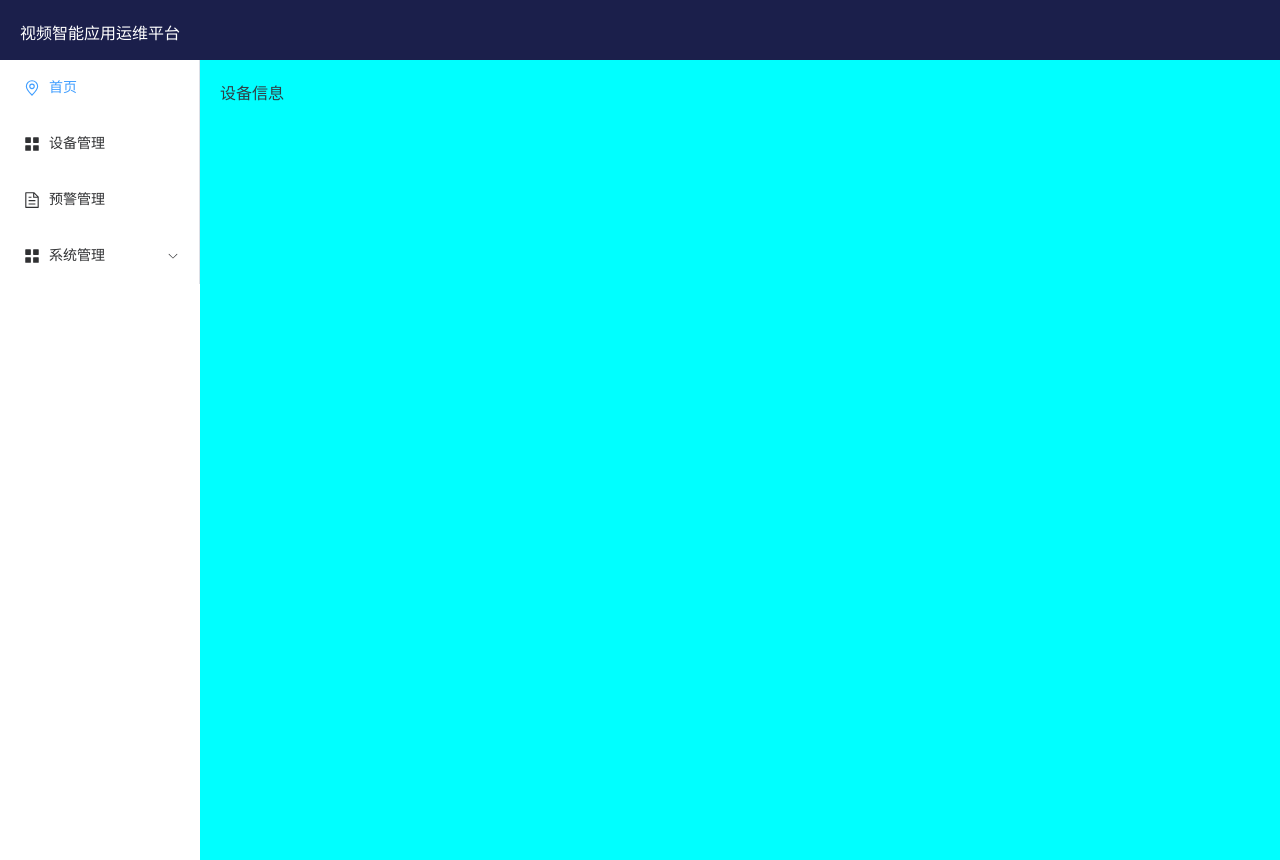
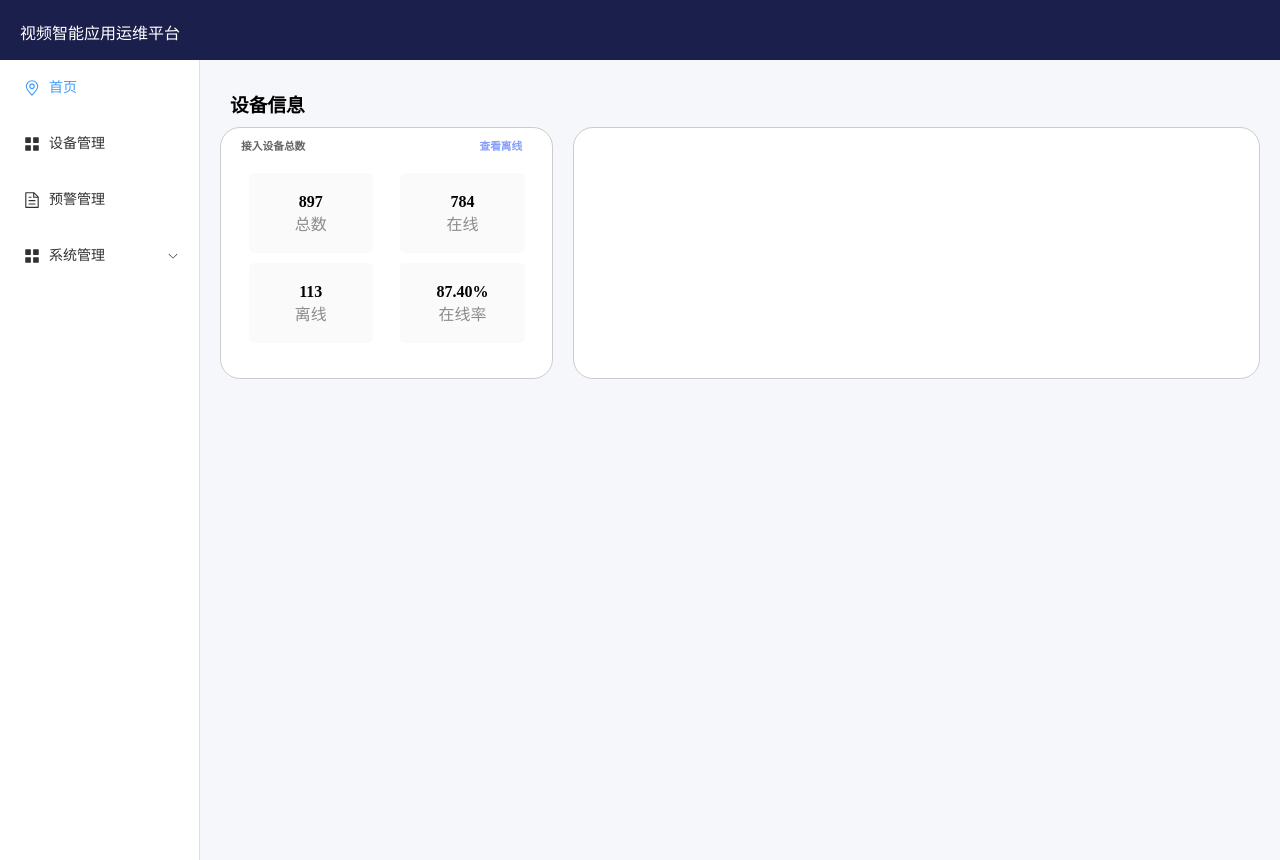
Before and after one commit to God-dev1ce/cameraTardet, a Vue app in the folder web/: page /device_info in a window 1280 px wide. Built offline with nearby package versions, Linux system fonts and the light colour scheme; the HTML template or start-up script is replaced by a standard one.

Commit message:
feat: 更新首页在线设备数据显示

```diff
--- a/web/src/components/DeviceInfo.vue
+++ b/web/src/components/DeviceInfo.vue
@@ -3,9 +3,78 @@
 </script>
 
 <template>
-  <p>设备信息</p>
+  <h1 class="title">设备信息</h1>
+  <el-row :gutter="20">
+
+    <el-col :span="8">
+      <!--设备存在情况卡片-->
+      <div class="device-online-card">
+        <el-row>
+          <el-col :span="12"><h6 style="padding: 10px 10px 10px 20px; color: rgba(0,0,0,60%)">接入设备总数</h6></el-col>
+          <!--TODO 页面跳转 -->
+          <el-col :span="12"><h6 style="padding: 10px 30px 10px 10px; color: #0F40F580; text-align: right">查看离线</h6>
+          </el-col>
+        </el-row>
+
+        <el-row class="device-info-card">
+          <el-col :span="2"/>
+          <el-col :span="9" class="card-info">
+            <b style="">897</b> <!--TODO 数据更新-->
+            <div style="color: rgba(0,0,0,44%)">总数</div>
+          </el-col>
+          <el-col :span="2"/>
+          <el-col :span="9" class="card-info">
+            <b style="">784</b> <!--TODO 数据更新-->
+            <div style="color: rgba(0,0,0,44%)">在线</div>
+          </el-col>
+          <el-col :span="2"/>
+        </el-row>
+
+        <el-row class="device-info-card">
+          <el-col :span="2"/>
+          <el-col :span="9" class="card-info">
+            <b style="">113</b> <!--TODO 数据更新-->
+            <div style="color: rgba(0,0,0,44%)">离线</div>
+          </el-col>
+          <el-col :span="2"/>
+          <el-col :span="9" class="card-info">
+            <b style="">87.40%</b> <!--TODO 数据更新-->
+            <div style="color: rgba(0,0,0,44%)">在线率</div>
+          </el-col>
+          <el-col :span="2"/>
+        </el-row>
+      </div>
+    </el-col>
+
+    <el-col :span="16">
+      <div class="device-online-card"></div>
+    </el-col>
+  </el-row>
+
 </template>
 
 <style scoped>
+.device-info-card {
+  height: 90px;
+  padding: 10px 0 0 0;
+  text-align: center
+}
 
+.device-online-card {
+  background: white;
+  padding: 0;
+  border: 1px solid #ccc;
+  border-radius: 20px;
+  height: 250px;
+}
+
+.title {
+  padding: 10px;
+}
+
+.card-info{
+  border-radius: 5px;
+  background: #EFEFEF4D;
+  padding: 20px 0 0 0
+}
 </style>
--- a/web/src/components/Home.vue
+++ b/web/src/components/Home.vue
@@ -19,7 +19,7 @@ import Aside from "@/layout/aside/Aside.vue";
 
         <!--侧边栏-->
         <el-aside width="200px">
-          <Aside></Aside>
+          <Aside class="aside"></Aside>
         </el-aside>
 
         <!--主界面-->
@@ -38,6 +38,10 @@ import Aside from "@/layout/aside/Aside.vue";
 
 
 <style scoped>
+.aside{
+  height: 100vh;
+}
+
 .header-title{
   padding: 20px;
 }
@@ -54,6 +58,6 @@ import Aside from "@/layout/aside/Aside.vue";
 }
 
 .el-main{
-  background: aqua;
+  background: #F6F7FA;
 }
 </style>
```
